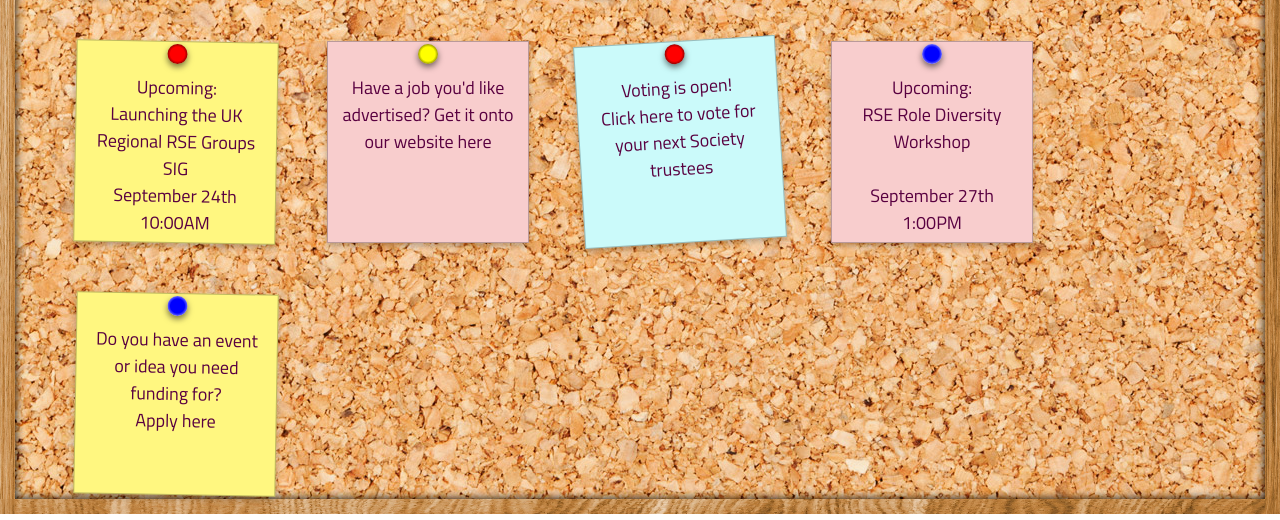
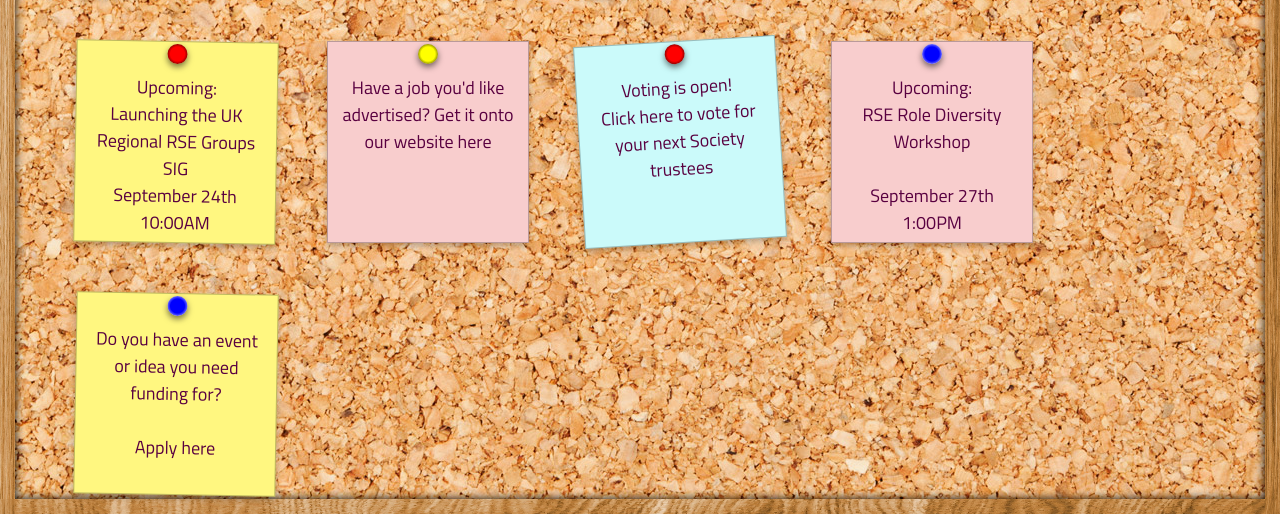
Before and after one commit to TeriForey/TeriForey.github.io, a plain HTML site: page index.html in a window 1280 px wide. Shown: the part 286-806 px from the top of the page. Drawn offline with Linux system fonts and the light colour scheme.

```diff
--- a/index.html
+++ b/index.html
@@ -50,7 +50,7 @@
             </a>
             <a href="https://society-rse.org/policy-for-socrse-events-and-initiatives-grant/" target="_blank" class="note sticky2">
                 <div class='pin'></div>
-                <div class='text'>Do you have an event or idea you need funding for?<br/>Apply here</div>
+                <div class='text'>Do you have an event or idea you need funding for?<br/><br/>Apply here</div>
             </a>
         </div>
 
```
